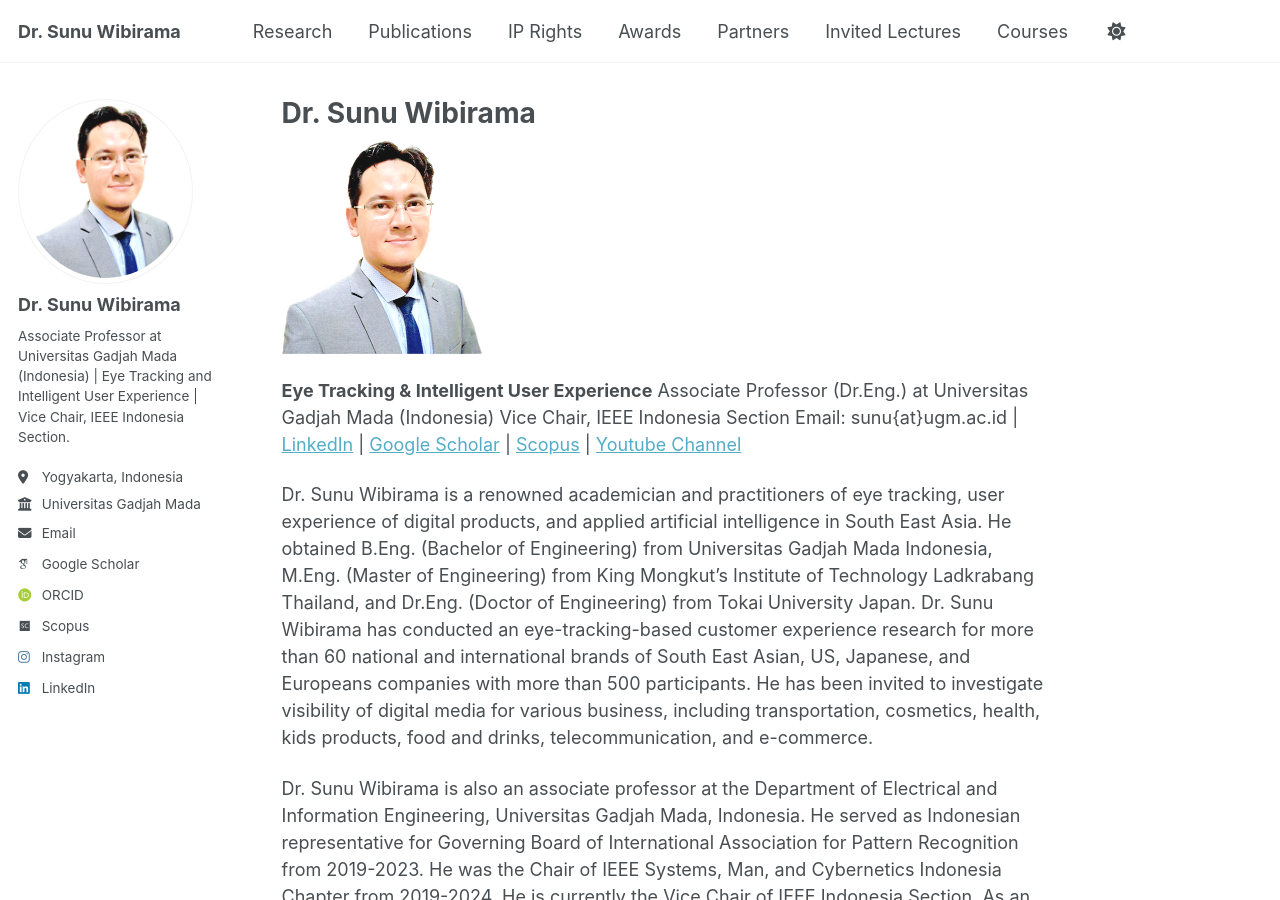
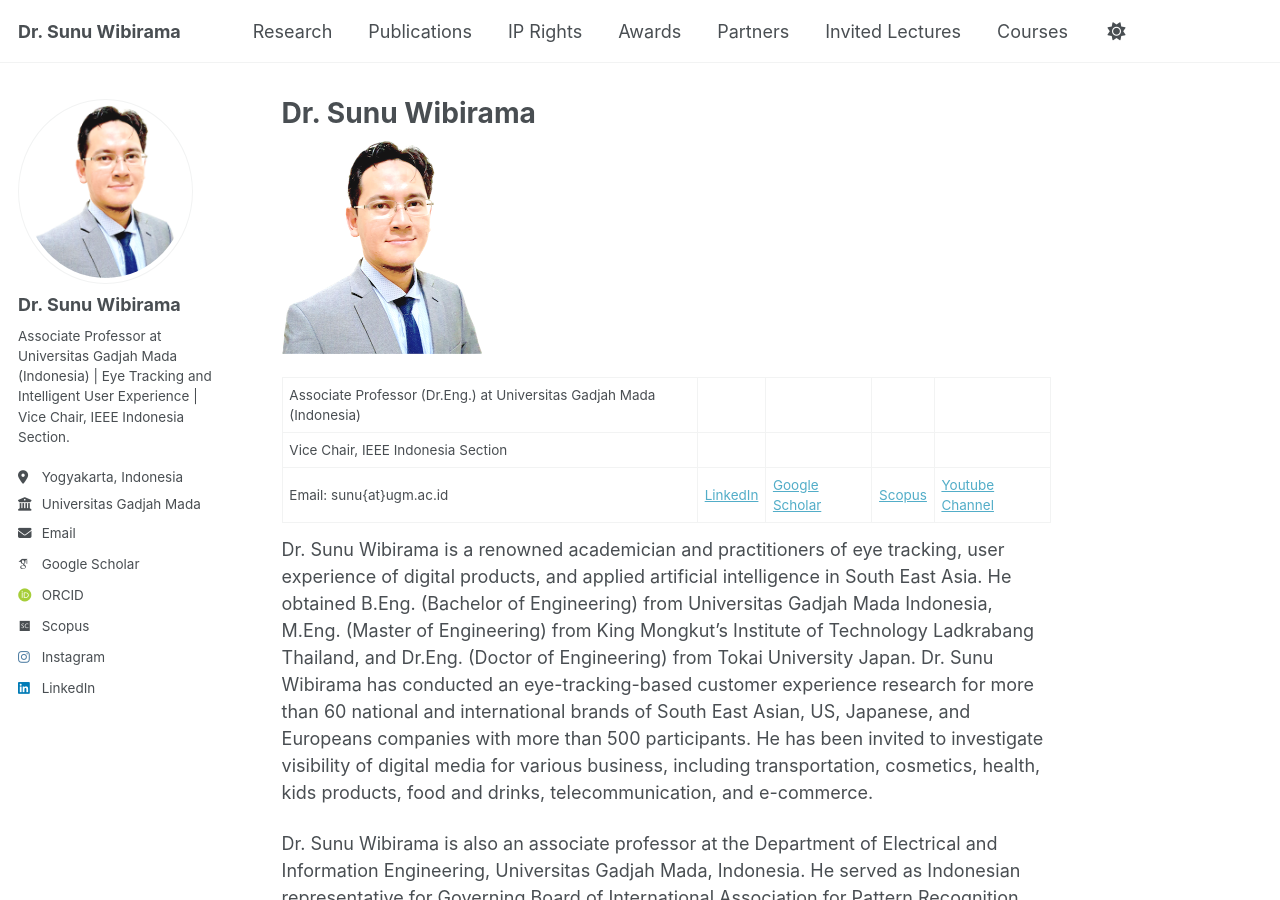
Before and after one commit to wibirama/wibirama.github.io, a Jekyll site: the page built from _pages/about.md, in a window 1280 px wide and 900 px high. Built offline with Jekyll 4.4.1, drawn with Linux system fonts in a browser that asks for light colours; some web fonts are replaced; a script that is not in the unit is left out.

Commit message:
Update about.md

```diff
--- a/_pages/about.md
+++ b/_pages/about.md
@@ -9,9 +9,8 @@ redirect_from:
 
 <img src="/images/Sunu_2020_NaturalLook_transparent_Web.png" width="200">
 
-**Eye Tracking & Intelligent User Experience**
-Associate Professor (Dr.Eng.) at Universitas Gadjah Mada (Indonesia)
-Vice Chair, IEEE Indonesia Section
+Associate Professor (Dr.Eng.) at Universitas Gadjah Mada (Indonesia) |
+Vice Chair, IEEE Indonesia Section |
 Email: sunu{at}ugm.ac.id | [LinkedIn](https://www.linkedin.com/in/sunuwibirama) | [Google Scholar](https://scholar.google.com/citations?user=xQI5ar8AAAAJ&hl=en&oi=ao) | [Scopus](https://www.scopus.com/authid/detail.uri?authorId=26654457700) | [Youtube Channel](http://youtube.com/wibirama)
 
 Dr. Sunu Wibirama is a renowned academician and practitioners of eye tracking, user experience of digital products, and applied artificial intelligence in South East Asia. He obtained B.Eng. (Bachelor of Engineering) from Universitas Gadjah Mada Indonesia, M.Eng. (Master of Engineering) from King Mongkut’s Institute of Technology Ladkrabang Thailand, and Dr.Eng. (Doctor of Engineering) from Tokai University Japan. Dr. Sunu Wibirama has conducted an eye-tracking-based customer experience research for more than 60 national and international brands of South East Asian, US, Japanese, and Europeans companies with more than 500 participants. He has been invited to investigate visibility of digital media for various business, including transportation, cosmetics, health, kids products, food and drinks, telecommunication, and e-commerce.
```
